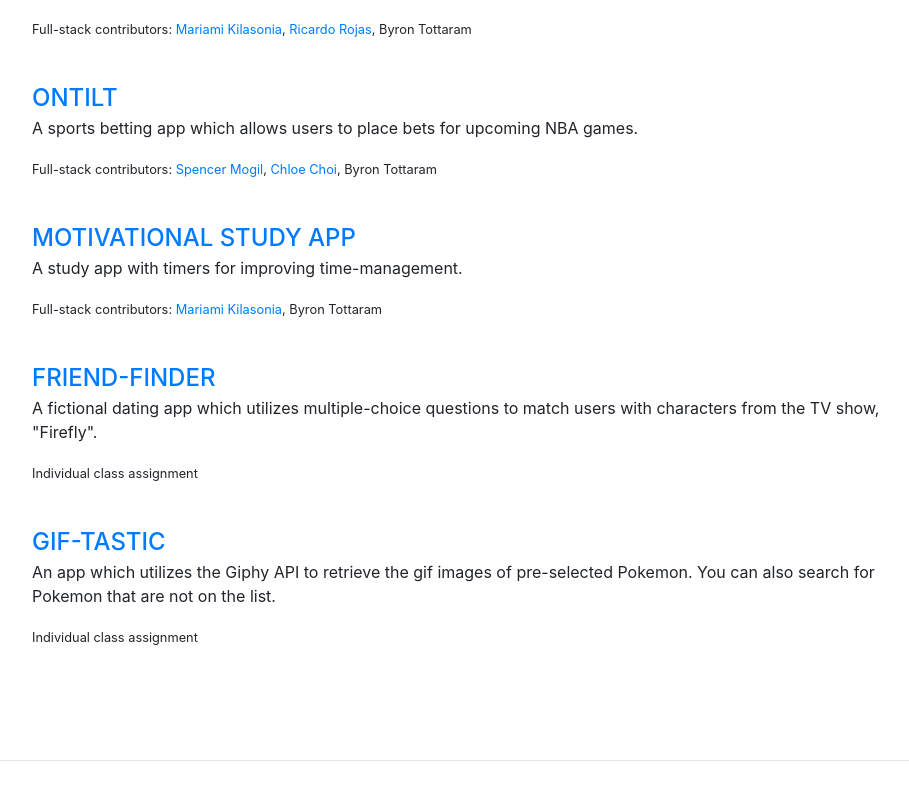
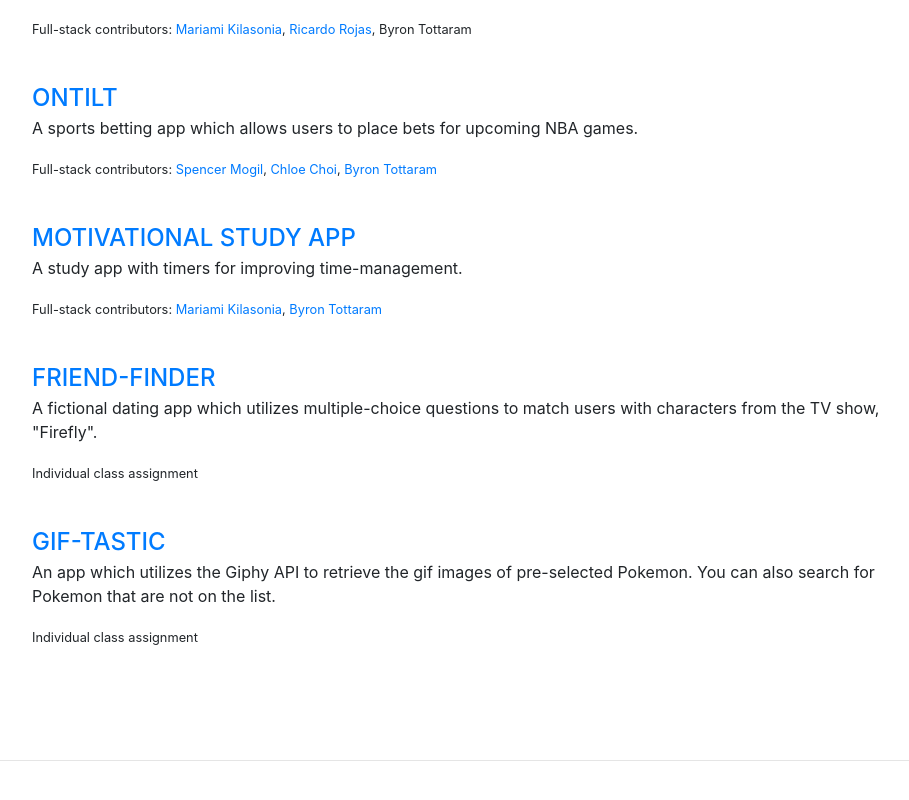
Before and after one commit to byronst10/portfolio, a website with bundled scripts: page index.html in a window 1280 px wide. Shown: the part 995-1795 px from the top of the page, without its empty margins (288-1197 px from the left). Built offline with nearby package versions, Linux system fonts and the light colour scheme; a web font is replaced by a local one.

Commit message:
pushing changes

```diff
--- a/index.html
+++ b/index.html
@@ -92,11 +92,11 @@
         <br>
       <div class="subheading mb-0"><a href="https://ontiltsports.herokuapp.com/">OnTilt</a></div>
         <p>A sports betting app which allows users to place bets for upcoming NBA games.</p>
-        <p><small>Full-stack contributors: <a href="https://github.com/smogil12/">Spencer Mogil</a>, <a href="https://github.com/chloec222/">Chloe Choi</a>, Byron Tottaram</small></p>
+        <p><small>Full-stack contributors: <a href="https://github.com/smogil12/">Spencer Mogil</a>, <a href="https://github.com/chloec222/">Chloe Choi</a>, <a href="https://github.com/byronst10/">Byron Tottaram</a></small></p>
         <br>
       <div class="subheading mb-0"><a href="https://byronst10.github.io/Project-Demo/index.html">Motivational Study App</a></div>
       <p>A study app with timers for improving time-management.</p>
-      <p><small>Full-stack contributors: <a href="https://github.com/Mariamka91">Mariami Kilasonia</a>, Byron Tottaram</small></p>
+      <p><small>Full-stack contributors: <a href="https://github.com/Mariamka91/">Mariami Kilasonia</a>, <a href="https://github.com/byronst10/">Byron Tottaram</a></small></p>
       <br>
       <div class="subheading mb-0"><a href="https://friend-finder-serenity.herokuapp.com/">Friend-Finder</a></div>
       <p>A fictional dating app which utilizes multiple-choice questions to match users with characters from the TV show, "Firefly".</p>
```
